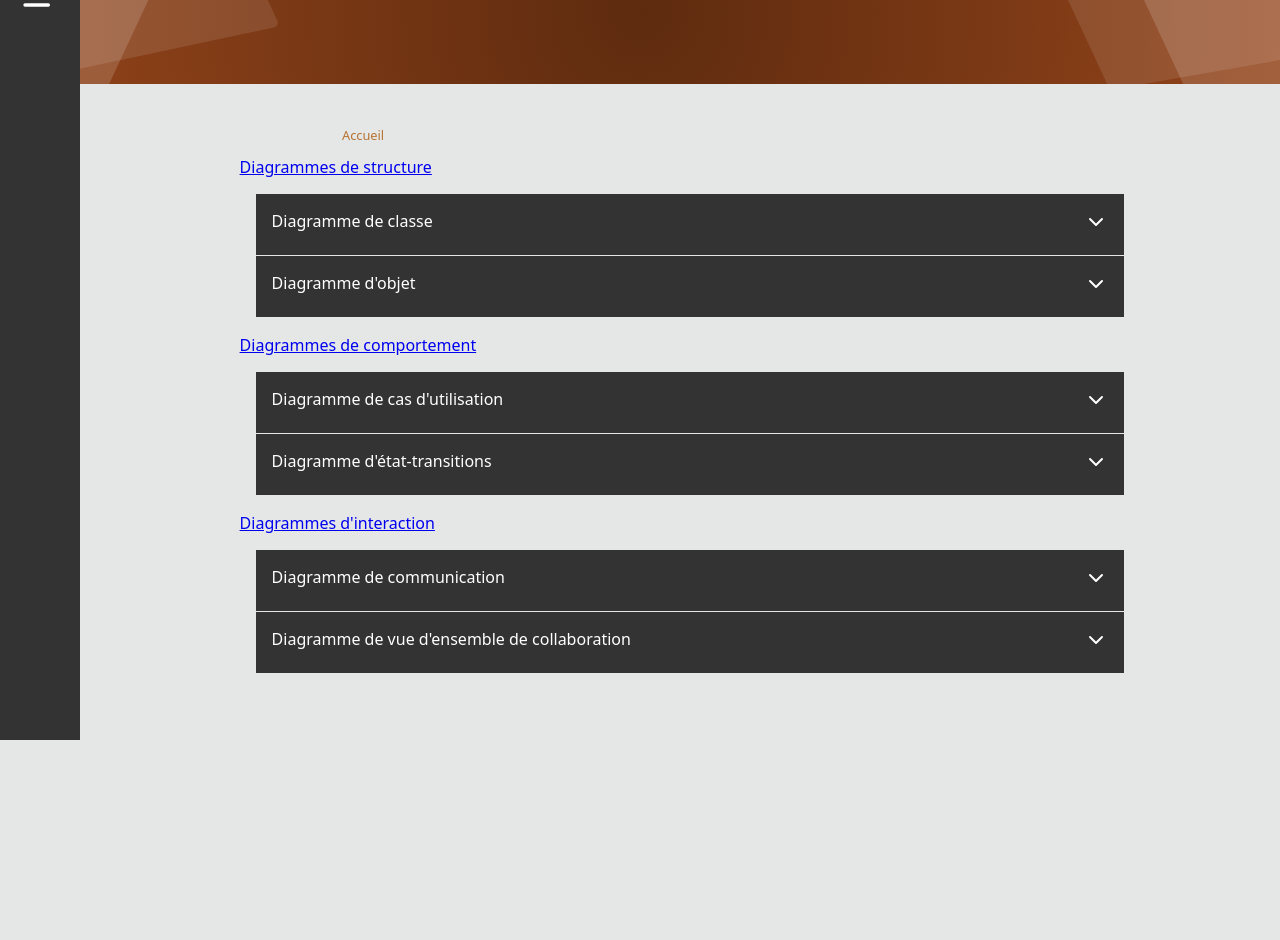
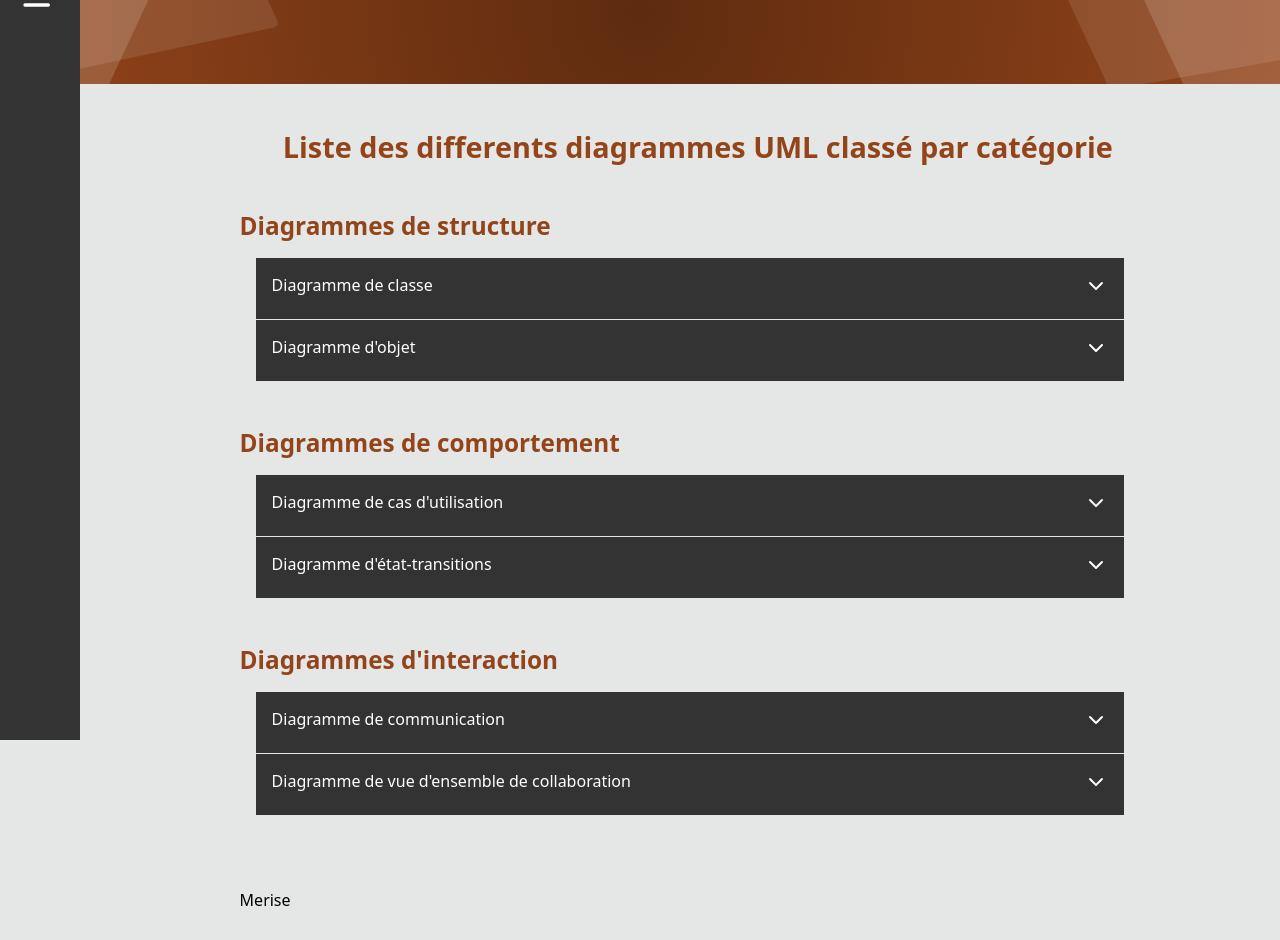
Before and after one commit to 2023-cda-alt-devops-p4/catalog-zl, a React (Vite) app: page / in a window 1280 px wide. Shown: the part 60-1000 px from the top of the page. Before the commit the page ends 800 px from the top, so only its background shows below. Built offline with nearby package versions, Linux system fonts and the light colour scheme.

Commit message:
feat: Implémentation de UML et Merise dans la page Home

```diff
--- a/src/pages/Home.tsx
+++ b/src/pages/Home.tsx
@@ -1,22 +1,13 @@
-import { NavLink } from "react-router-dom"
-import Accordion from "../component/Accordion"
-import Breadcrumb from "../component/Breadcrumb"
-import uml from "../data/uml.json"
+import Merise from "./Merise"
+import Uml from "./Uml"
 
 const Home = () => {
 
   return (
-    <div className="container">
-      <Breadcrumb />
-      {uml.category.map((item, index) => {
-        return (
-          <>
-            <NavLink to={`/UML/${item.categoryName}`}>{item.categoryName}</NavLink>
-            <Accordion key={index} category={item.categoryName} data={item.diagrammes} />
-          </>
-        )
-      })}
-    </div>
+    <>
+      <Uml />
+      <Merise />
+    </>
   )
 }
 
```
